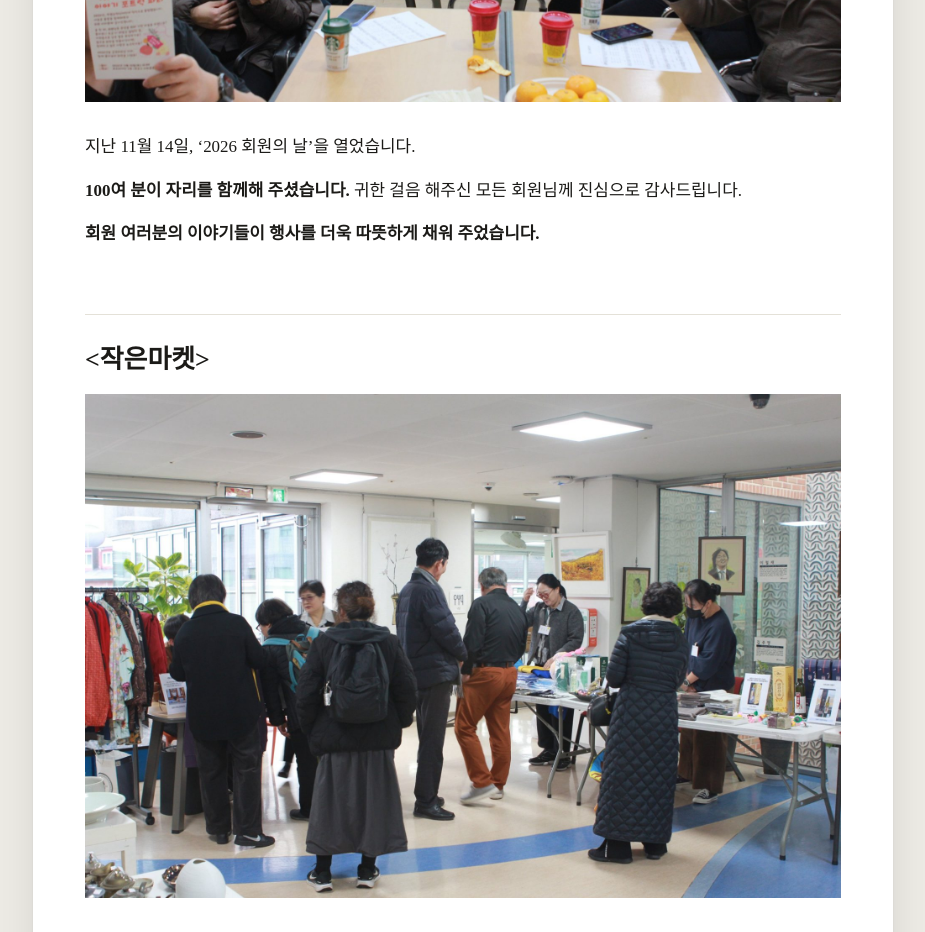
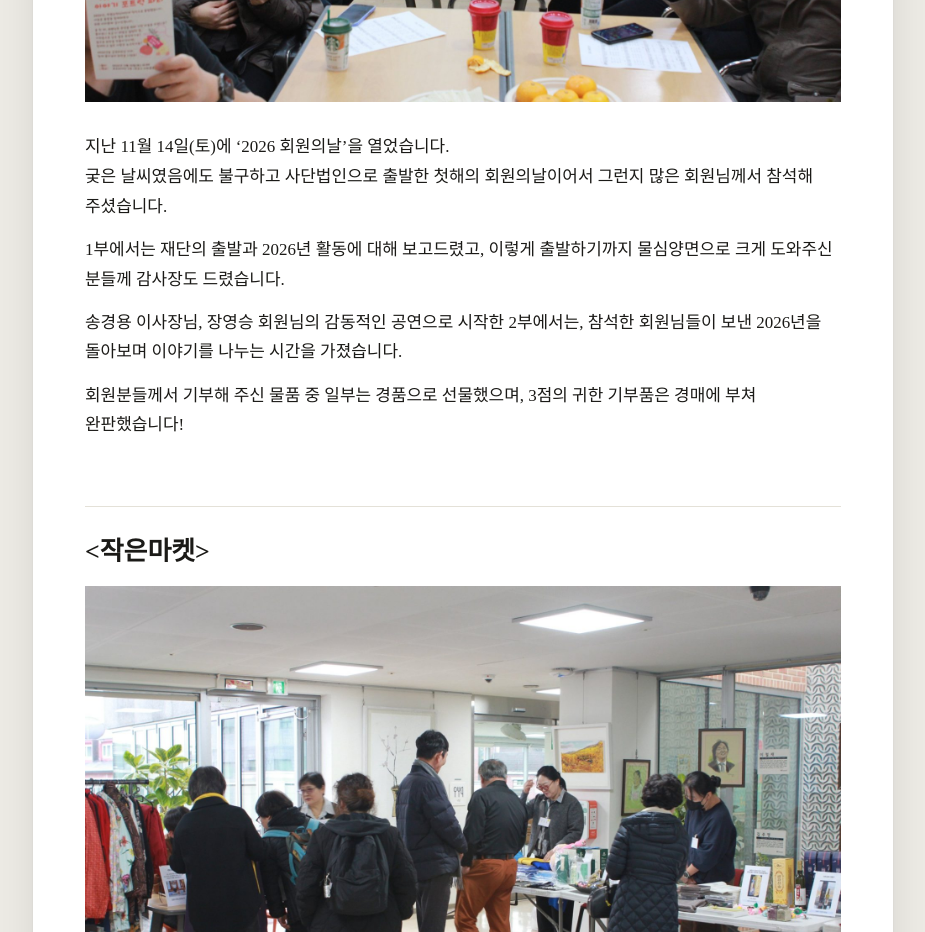
Before and after one commit to with-pws/26.11, a plain HTML site: page index.html in a window 1280 px wide. Shown: the part 1360-2292 px from the top of the page, without its empty margins (177-1102 px from the left). Drawn offline with Linux system fonts and the light colour scheme; a web font is replaced by a local one.

Commit message:
2면 본문 교체(문단 사이 사진 자리 표시)
Co-Authored-By: Claude Opus 5.5 <noreply@anthropic.com>
Claude-Session: https://claude.ai/code/session_01AF5EUTDo6w4hXyDro1sJaF

```diff
--- a/index.html
+++ b/index.html
@@ -795,9 +795,13 @@
 
     <section class="news">
       <div class="prose">
-        <p>지난 11월 14일, ‘2026 회원의 날’을 열었습니다.</p>
-        <p><strong>100여 분이 자리를 함께해 주셨습니다.</strong> 귀한 걸음 해주신 모든 회원님께 진심으로 감사드립니다.</p>
-        <p><strong>회원 여러분의 이야기들이 행사를 더욱 따뜻하게 채워 주었습니다.</strong></p>
+        <p>지난 11월 14일(토)에 ‘2026 회원의날’을 열었습니다.<br>궂은 날씨였음에도 불구하고 사단법인으로 출발한 첫해의 회원의날이어서 그런지 많은 회원님께서 참석해 주셨습니다.</p>
+        <!-- 사진 자리 1 -->
+        <p>1부에서는 재단의 출발과 2026년 활동에 대해 보고드렸고, 이렇게 출발하기까지 물심양면으로 크게 도와주신 분들께 감사장도 드렸습니다.</p>
+        <!-- 사진 자리 2 -->
+        <p>송경용 이사장님, 장영승 회원님의 감동적인 공연으로 시작한 2부에서는, 참석한 회원님들이 보낸 2026년을 돌아보며 이야기를 나누는 시간을 가졌습니다.</p>
+        <!-- 사진 자리 3 -->
+        <p>회원분들께서 기부해 주신 물품 중 일부는 경품으로 선물했으며, 3점의 귀한 기부품은 경매에 부쳐 완판했습니다!</p>
       </div>
     </section>
 
```
